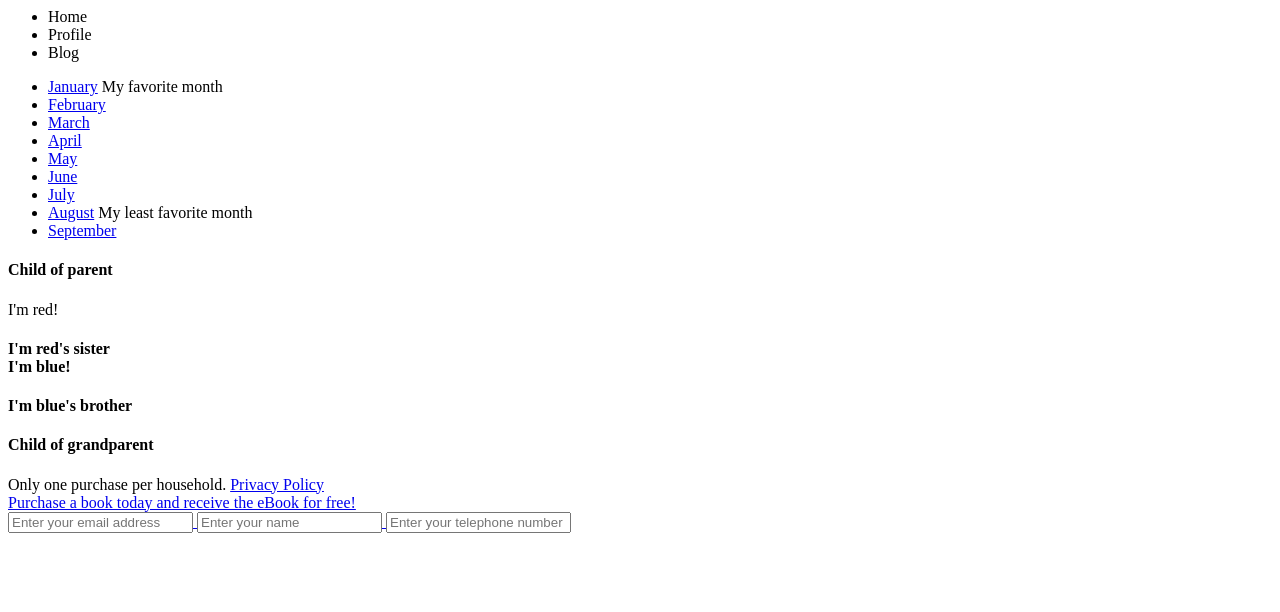
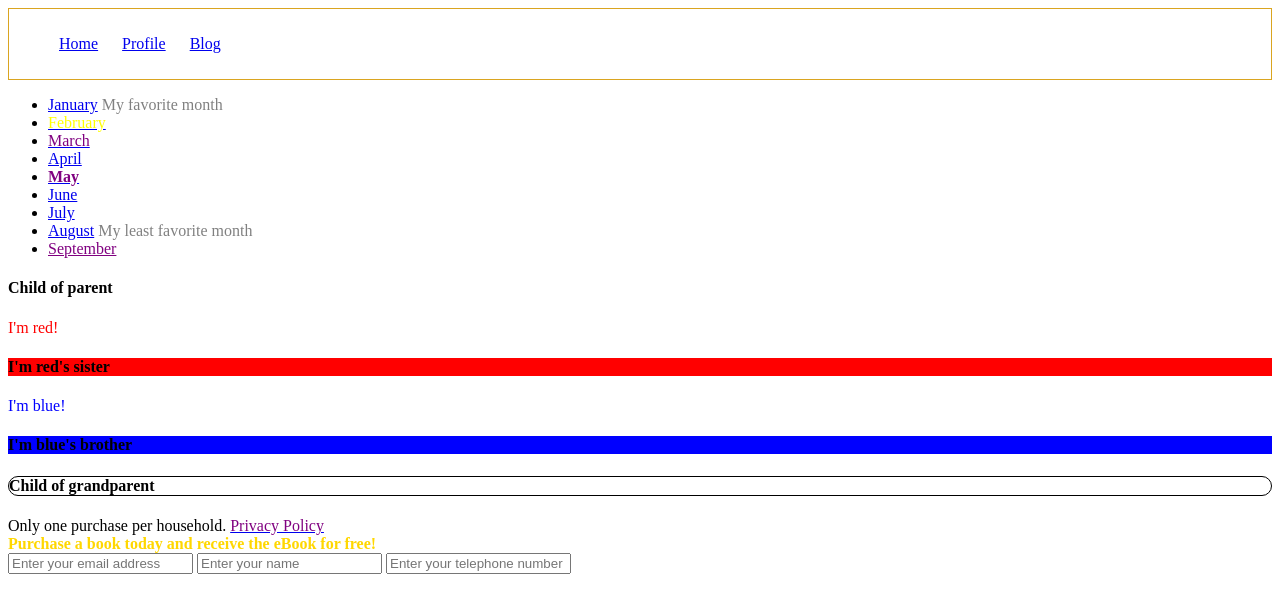
Before and after one commit to AdelaideYoder/css-selectors, a plain HTML site: page index.html in a window 1280 px wide. Drawn offline with Linux system fonts and the light colour scheme.

Commit message:
worked on adding css

```diff
--- a/index.html
+++ b/index.html
@@ -1,12 +1,23 @@
 <header>
         <link rel="stylesheet" href="selectors.css">
+
+    <nav>
     <ul>
-      <li>Home</li>
-      <li>Profile</li>
-      <li>Blog</li>
+      <li>
+          <a href="#">Home</a>
+      </li>
+      <li>
+          <a href="#">Profile</a>
+      </li>
+      <li>
+          <a href="#">Blog</a>
+      </li>
     </ul>
+  </nav>
   </header>
 
+
+  <article>
   <section>
     <div class="month-list">
       <ul>
@@ -51,20 +62,28 @@
     </div>
   </section>
 
+  <!-- Any h4 that is a direct child of grandparent should have a 1px border with rounded corners. -->
   <section>
     <div class="grandparent">
       <div class="parent">
         <h4>Child of parent</h4>
+
         <div>
+
           <div>I'm red!</div>
-          <h4>I'm red's sister
+
+          <h4>I'm red's sister</h4>
+
           <div>I'm blue!</div>
+
           <h4>I'm blue's brother</h4>
+
         </div>
       </div>
       <h4>Child of grandparent</h4>
     </div>
   </section>
+</article>
 
   <footer class="padded">
 
@@ -76,6 +95,7 @@
             Privacy Policy
           </span>
         </span>
+        </a>
     </div>
 
     <div class="promo">
--- a/selectors.css
+++ b/selectors.css
@@ -0,0 +1,64 @@
+header {
+
+    border-style: solid;
+    border-width: 1px;
+    border-color: goldenrod;
+
+}
+
+header nav ul li {
+    list-style-type: none;
+    padding: 10px;
+    display: inline-block;
+}
+
+a.disabled {
+    color: purple;
+}
+
+a .disabled {
+    color: purple;
+}
+
+.disabled {
+    color: gray;
+}
+
+.active {
+    color: yellow;
+}
+
+/* section + section h4 + div > div {
+    background-color: aqua;
+} */
+
+.parent div div:first-of-type {
+    color: red;
+}
+
+.parent div div:last-of-type {
+    color: blue;
+}
+
+.parent > div :first-child + h4 {
+    background-color: red;
+}
+
+.parent > div > h4 {
+    background-color: blue;
+}
+
+/* Any h4 that is a direct child of grandparent should have a 1px border with rounded corners. */
+
+.grandparent > h4 {
+    border-style: solid;
+    border-width: 1px;
+    border-radius: 24px;
+}
+
+/* Elements with a class of promo should have bold text that is also colored gold. */
+
+.promo {
+    color: gold;
+    font-weight: bold;
+}
```
